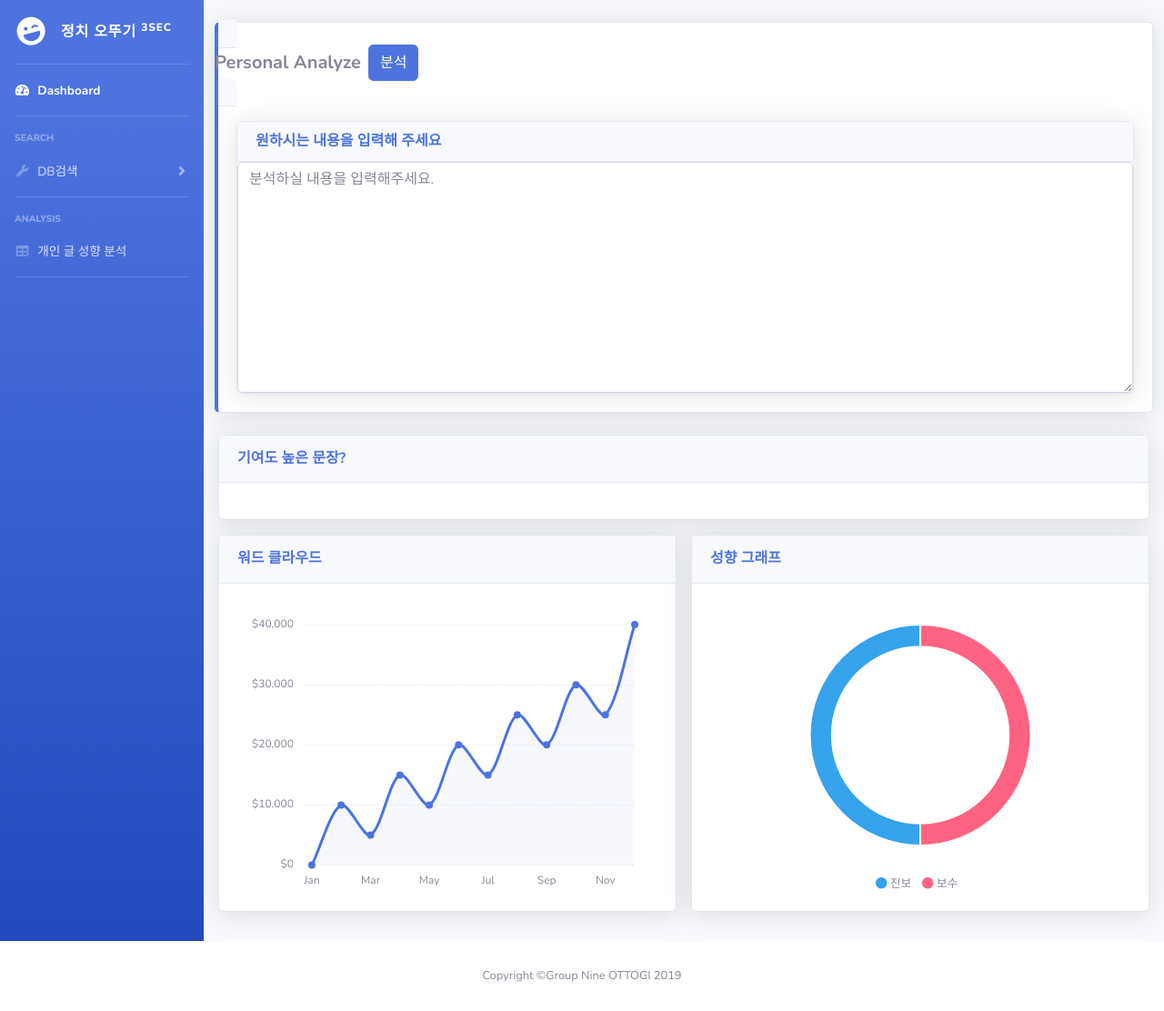
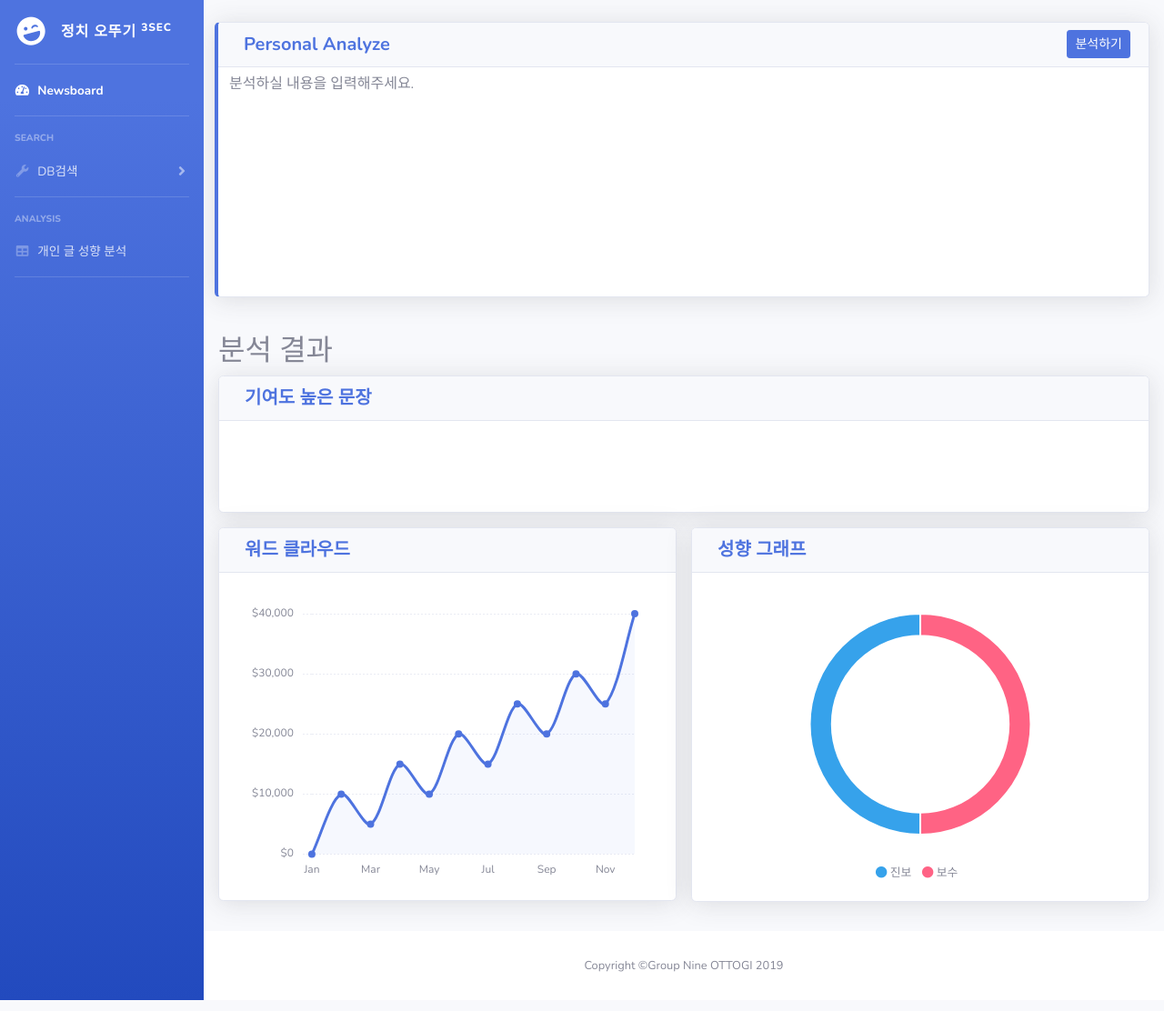
Before and after one commit to dc-koreauniv-9/Project-Assemble, a Flask app: page /4p/ in a window 1280 px wide. Shown: the whole page at 91% size. Run offline with Flask 2, Linux system fonts and the light colour scheme; parts of the project's set-up code (start-up, migrations or seed data) failed here and were passed over; some libraries are stand-ins or nearby versions.

Commit message:
UI_1차 최종

```diff
--- a/total/templates/4tables.html
+++ b/total/templates/4tables.html
@@ -33,7 +33,7 @@
 		<li class="nav-item active">
 		<a class="nav-link" href="/1p">
 		<i class="fas fa-fw fa-tachometer-alt"></i>
-		<span>Dashboard</span></a>
+		<span>Newsboard</span></a>
 		</li>
 		<!-- Divider -->
 		<hr class="sidebar-divider">
@@ -79,44 +79,43 @@
 			<!-- Begin Page Content -->
 			<div class="container-fluid p-3">
 				<!-- Content Row -->
-				<div class="content">
-					<div class="row mb-3">
+<!--				<div class="content">-->
+					<div class="row">
 						<!-- 분석결과 표시 부분 -->
-						<div class="card border-left-primary shadow h-100 m-2" style="width:100%;">
+						<div class="card border-left-primary shadow h-100 my-2" style="width:100%; margin-right:12px; margin-left:8px;">
 							<!-- Page Heading -->
-							<div class="card-body p-0">
-
-								<div class="card-header py-1" style="width:100%; display:inline;">
-                                    <div class="row">
-                                        <h5 class="text-left m-2" style="font-weight: bold;">Personal Analyze</h5>
-                                        <button type="button" onclick="analysis_clicked();" class="btn btn-primary" id="search" style="float:right;">분석
-                                        </button>
+<!--							<div class="card-body p-0">-->
+								<div class="row no-gutters align-items-center">
+									<div class="card-header py-1" style="width:100%;">
+										<h5 class="text-left m-2 font-weight-bold text-primary" style="width:calc(100% - 70px); display:inline;">
+										<a class="m-2" style="float:left;">Personal Analyze</a>
+										<button type="button" onclick="analysis_clicked();" class="btn btn-primary btn-sm" id="search" style="float:right; margin-top:4px;">분석하기</button>
+										</h5>
 									</div>
-                                </div>
-								<div class="card-body" style="width:100%;">
-									<div class="card shadow">
-										<div class="card-header d-flex flex-row align-items-center justify-content-between">
-											<h6 class="m-0 font-weight-bold text-primary">원하시는 내용을 입력해 주세요</h6>
-
-										</div>
+									<div class="card-body p-0" style="width:100%;">
 										<form>
-											<textarea id="txtdata" class="form-control" placeholder="분석하실 내용을 입력해주세요." style="width:100%;" rows="10"></textarea>
+											<textarea id="txtdata" class="form-control" placeholder="분석하실 내용을 입력해주세요." style="width:100%; border:0; resize:none; outline:0;" rows="10"></textarea>
 										</form>
 									</div>
 								</div>
+<!--							</div>-->
 						</div>
 					</div>
 				</div>
-				</div>
+			<div class="container-fluid p-3" id="personal_analysis_report">
+				<h2> 분석 결과 </h2>
 				<div class="row mb-3">
 					<!-- 중요 문장 표시? -->
 					<div class="col" style="width:100%;">
 						<div class="card shadow">
-							<div class="card-header py-3 d-flex flex-row align-items-center justify-content-between">
-								<h6 class="m-0 font-weight-bold text-primary">기여도 높은 문장?</h6>
+							<div class="card-header py-1 d-flex flex-row align-items-center justify-content-between">
+
+								<h5 class="text-left m-2 font-weight-bold text-primary">기여도 높은 문장</h5>
+
 							</div>
-							<div class="card-body">
+							<div class="card-body" style="min-height:100px;">
 								<div class="card-text" id="polarized">
+
 								</div>
 							</div>
 						</div>
@@ -126,8 +125,8 @@
 					<!-- 워드 클라우드 -->
 					<div class="col" style="padding-right:8px; width:50%;">
 						<div class="card shadow">
-							<div class="card-header py-3 d-flex flex-row align-items-center justify-content-between">
-								<h6 class="m-0 font-weight-bold text-primary">워드 클라우드</h6>
+							<div class="card-header py-1 d-flex flex-row align-items-center justify-content-between">
+								<h5 class="text-left m-2 font-weight-bold text-primary">워드 클라우드</h5>
 							</div>
 							<!-- Card Body -->
 							<div class="card-body">
@@ -142,8 +141,8 @@
 					<div class="col" style="padding-left:8px; width:50%;">
 						<div class="card shadow">
 							<!-- Card Header - Dropdown -->
-							<div class="card-header py-3 d-flex flex-row align-items-center justify-content-between">
-								<h6 class="m-0 font-weight-bold text-primary">성향 그래프</h6>
+							<div class="card-header py-1 d-flex flex-row align-items-center justify-content-between">
+								<h5 class="text-left m-2 font-weight-bold text-primary">성향 그래프</h5>
 							</div>
 							<!-- Card Body -->
 							<div class="card-body">
@@ -162,12 +161,8 @@
 					<!--성향그래프 끝-->
 				</div>
 			</div>
-        </div>	<!--그래프 끝-->
 		</div>
-		<!-- /.container-fluid -->
-	</div>
-	<!-- End of Main Content -->
-	<!-- Footer -->
+		<!--그래프 끝-->
 		<footer class="sticky-footer bg-white">
 		<div class="container my-auto">
 			<div class="copyright text-center my-auto">
@@ -175,6 +170,11 @@
 			</div>
 		</div>
 		</footer>
+	</div>
+	<!-- /.container-fluid -->
+</div>
+<!-- End of Main Content -->
+<!-- Footer -->
 <!-- End of Footer -->
 </div>
 <!-- End of Content Wrapper -->
```
Also changed, not shown: total/templates/1index.html (+4 -4 lines), 1 other file. Lines whose indentation alone changed are shown as unchanged.
